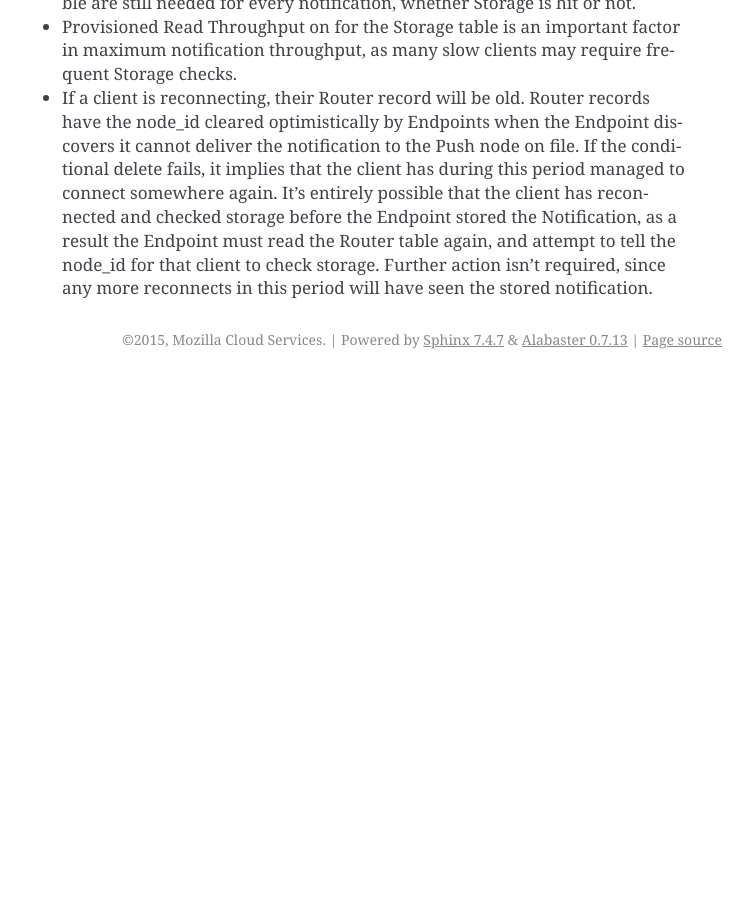
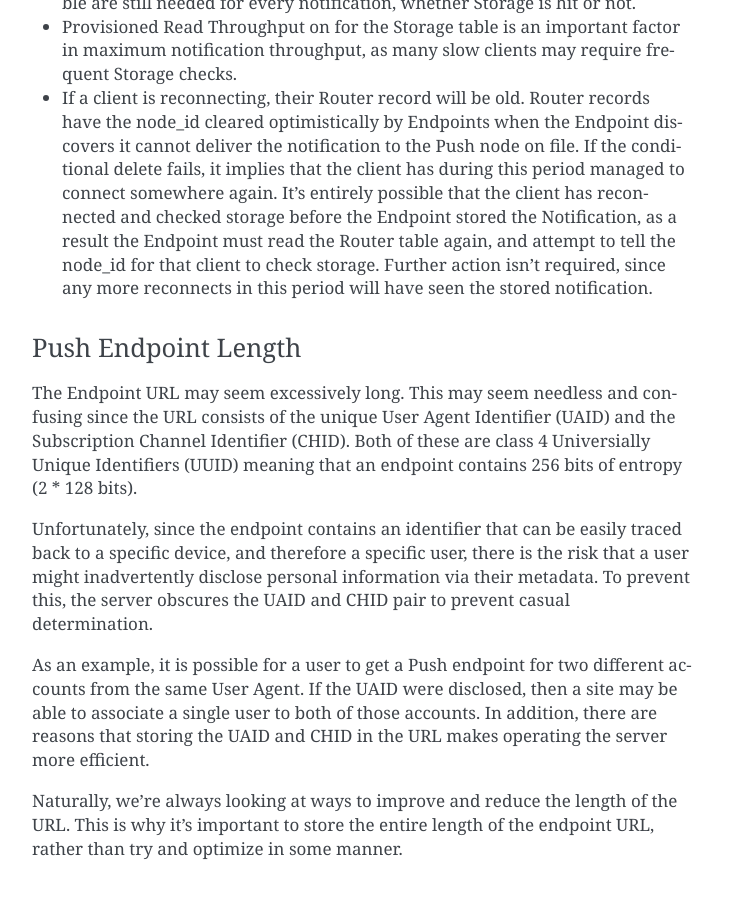
Before and after one commit to mozilla-services/autopush, a Sphinx documentation site: the page built from docs/architecture.rst, in a window 1280 px wide and 900 px high, scrolled down 2693 px. Shown: the whole window, without its empty margins (388-1141 px from the left). Built offline with Sphinx 7.4.7, drawn with Linux system fonts in a browser that asks for light colours; before the commit the page ends 3072 px from its top, so only the background shows below that.

Commit message:
Update docs re: endpoint length Issue #6

```diff
--- a/docs/architecture.rst
+++ b/docs/architecture.rst
@@ -134,3 +134,28 @@ Push Characteristics
   attempt to tell the node_id for that client to check storage. Further action
   isn't required, since any more reconnects in this period will have seen the
   stored notification.
+
+Push Endpoint Length
+--------------------
+
+The Endpoint URL may seem excessively long. This may seem needless and
+confusing since the URL consists of the unique User Agent Identifier (UAID)
+and the Subscription Channel Identifier (CHID). Both of these are class 4
+Universially Unique Identifiers (UUID) meaning that an endpoint contains
+256 bits of entropy (2 * 128 bits).
+
+Unfortunately, since the endpoint contains an identifier that can be
+easily traced back to a specific device, and therefore a specific user,
+there is the risk that a user might inadvertently disclose personal
+information via their metadata. To prevent this, the server obscures the
+UAID and CHID pair to prevent casual determination.
+
+As an example, it is possible for a user to get a Push endpoint for
+two different accounts from the same User Agent. If the UAID were disclosed,
+then a site may be able to associate a single user to both of those
+accounts. In addition, there are reasons that storing the UAID and CHID in
+the URL makes operating the server more efficient.
+
+Naturally, we're always looking at ways to improve and reduce the length
+of the URL. This is why it's important to store the entire length of the
+endpoint URL, rather than try and optimize in some manner.
```
